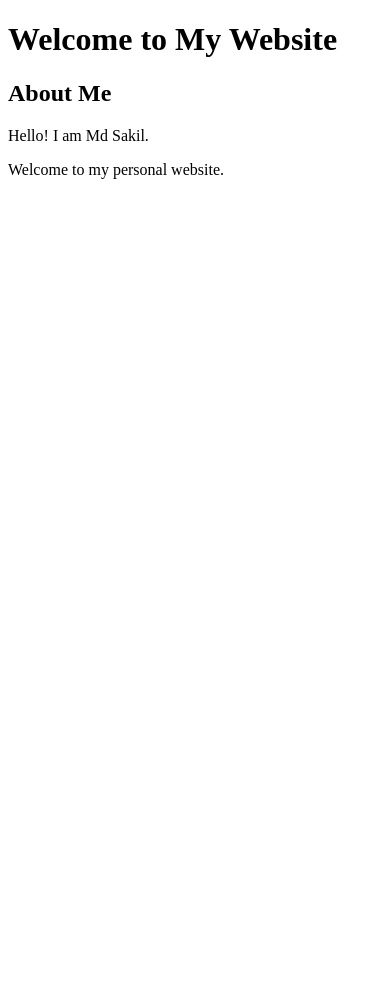
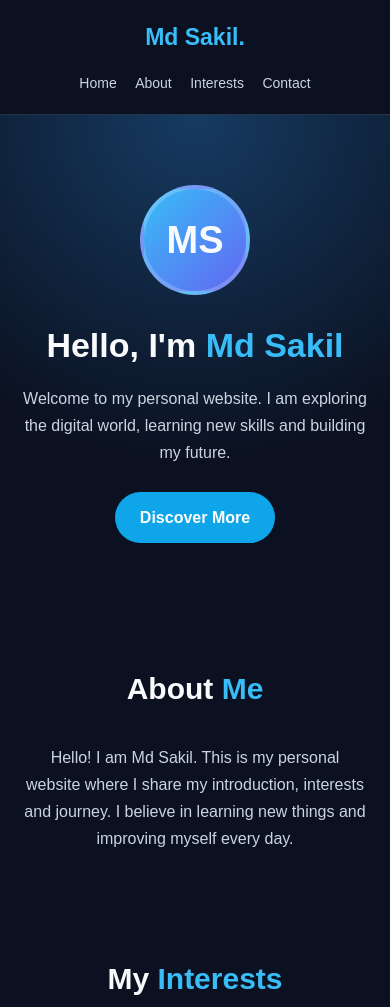
Before and after one commit to sakilahmed89/my-personal-website, a plain HTML site: page index.html in a window 390 px wide. Shown: the top 1007 px of the page. Before the commit the page ends 844 px from the top, so only its background shows below. Drawn offline with Linux system fonts and the light colour scheme.

Commit message:
Update personal website design
Updated the HTML structure, added meta tags, and improved styles for better layout and responsiveness.

```diff
--- a/index.html
+++ b/index.html
@@ -1,13 +1,211 @@
 
 <!DOCTYPE html>
-<html>
+<html lang="en">
 <head>
-    <title>Sakil's Website</title>
+<meta charset="UTF-8">
+<meta name="viewport" content="width=device-width, initial-scale=1.0">
+<title>Md Sakil | Personal Website</title>
+<style>
+* {
+  margin: 0;
+  padding: 0;
+  box-sizing: border-box;
+}
+body {
+  font-family: Arial, sans-serif;
+  background: #0b1120;
+  color: #f8fafc;
+  line-height: 1.7;
+}
+header {
+  padding: 22px 8%;
+  display: flex;
+  justify-content: space-between;
+  align-items: center;
+  border-bottom: 1px solid #263449;
+}
+.logo {
+  font-size: 23px;
+  font-weight: bold;
+  color: #38bdf8;
+}
+nav a {
+  color: #cbd5e1;
+  text-decoration: none;
+  margin-left: 18px;
+  font-size: 14px;
+}
+.hero {
+  min-height: 460px;
+  display: flex;
+  align-items: center;
+  justify-content: center;
+  text-align: center;
+  padding: 70px 20px;
+  background: radial-gradient(circle at top, #163b62, #0b1120 65%);
+}
+.avatar {
+  width: 110px;
+  height: 110px;
+  border-radius: 50%;
+  background: linear-gradient(135deg,#38bdf8,#6366f1);
+  display: flex;
+  align-items: center;
+  justify-content: center;
+  font-size: 38px;
+  font-weight: bold;
+  margin: 0 auto 22px;
+  border: 4px solid #ffffff33;
+}
+.hero h1 {
+  font-size: clamp(34px,7vw,55px);
+  margin-bottom: 10px;
+}
+.hero h1 span {
+  color: #38bdf8;
+}
+.hero p {
+  color: #cbd5e1;
+  max-width: 550px;
+  margin: 0 auto 25px;
+}
+.btn {
+  display: inline-block;
+  background: #0ea5e9;
+  color: white;
+  text-decoration: none;
+  padding: 12px 25px;
+  border-radius: 30px;
+  font-weight: bold;
+}
+section {
+  padding: 65px 8%;
+}
+.section-title {
+  text-align: center;
+  font-size: 30px;
+  margin-bottom: 30px;
+}
+.section-title span {
+  color: #38bdf8;
+}
+.about {
+  max-width: 750px;
+  margin: auto;
+  text-align: center;
+  color: #cbd5e1;
+}
+.cards {
+  display: grid;
+  grid-template-columns: repeat(auto-fit,minmax(210px,1fr));
+  gap: 20px;
+  margin-top: 30px;
+}
+.card {
+  background: #151f32;
+  padding: 25px;
+  border: 1px solid #293b53;
+  border-radius: 15px;
+  text-align: center;
+}
+.card h3 {
+  color: #38bdf8;
+  margin-bottom: 10px;
+}
+.card p {
+  color: #cbd5e1;
+}
+.contact {
+  text-align: center;
+  background: #111c30;
+}
+.contact p {
+  color: #cbd5e1;
+  margin-bottom: 20px;
+}
+footer {
+  text-align: center;
+  padding: 22px;
+  color: #94a3b8;
+  border-top: 1px solid #263449;
+  font-size: 13px;
+}
+a {
+  transition: 0.3s;
+}
+.btn:hover {
+  background: #0284c7;
+}
+@media(max-width:600px) {
+  header {
+    padding: 18px 5%;
+    flex-direction: column;
+    gap: 12px;
+  }
+  nav a {
+    margin: 0 7px;
+  }
+  section {
+    padding: 50px 6%;
+  }
+}
+</style>
 </head>
 <body>
-    <h1>Welcome to My Website</h1>
-    <h2>About Me</h2>
-    <p>Hello! I am Md Sakil.</p>
-    <p>Welcome to my personal website.</p>
+
+<header>
+  <div class="logo">Md Sakil.</div>
+  <nav>
+    <a href="#home">Home</a>
+    <a href="#about">About</a>
+    <a href="#skills">Interests</a>
+    <a href="#contact">Contact</a>
+  </nav>
+</header>
+
+<div class="hero" id="home">
+  <div>
+    <div class="avatar">MS</div>
+    <h1>Hello, I'm <span>Md Sakil</span></h1>
+    <p>Welcome to my personal website. I am exploring the digital world, learning new skills and building my future.</p>
+    <a class="btn" href="#about">Discover More</a>
+  </div>
+</div>
+
+<section id="about">
+  <h2 class="section-title">About <span>Me</span></h2>
+  <div class="about">
+    <p>Hello! I am Md Sakil. This is my personal website where I share my introduction, interests and journey. I believe in learning new things and improving myself every day.</p>
+  </div>
+</section>
+
+<section id="skills">
+  <h2 class="section-title">My <span>Interests</span></h2>
+  <div class="cards">
+    <div class="card">
+      <h3>Web Development</h3>
+      <p>Learning how to create beautiful websites using modern web technologies.</p>
+    </div>
+    <div class="card">
+      <h3>Technology</h3>
+      <p>Exploring digital tools, technology and new ideas.</p>
+    </div>
+    <div class="card">
+      <h3>Creativity</h3>
+      <p>Discovering creative ways to learn, build and share ideas.</p>
+    </div>
+  </div>
+</section>
+
+<section class="contact" id="contact">
+  <h2 class="section-title">Contact <span>Me</span></h2>
+  <p>Thank you for visiting my personal website.</p>
+  <a class="btn" href="#home">Back to Top</a>
+</section>
+
+<footer>
+  © 2026 Md Sakil. All Rights Reserved.
+</footer>
+
 </body>
 </html>
```
